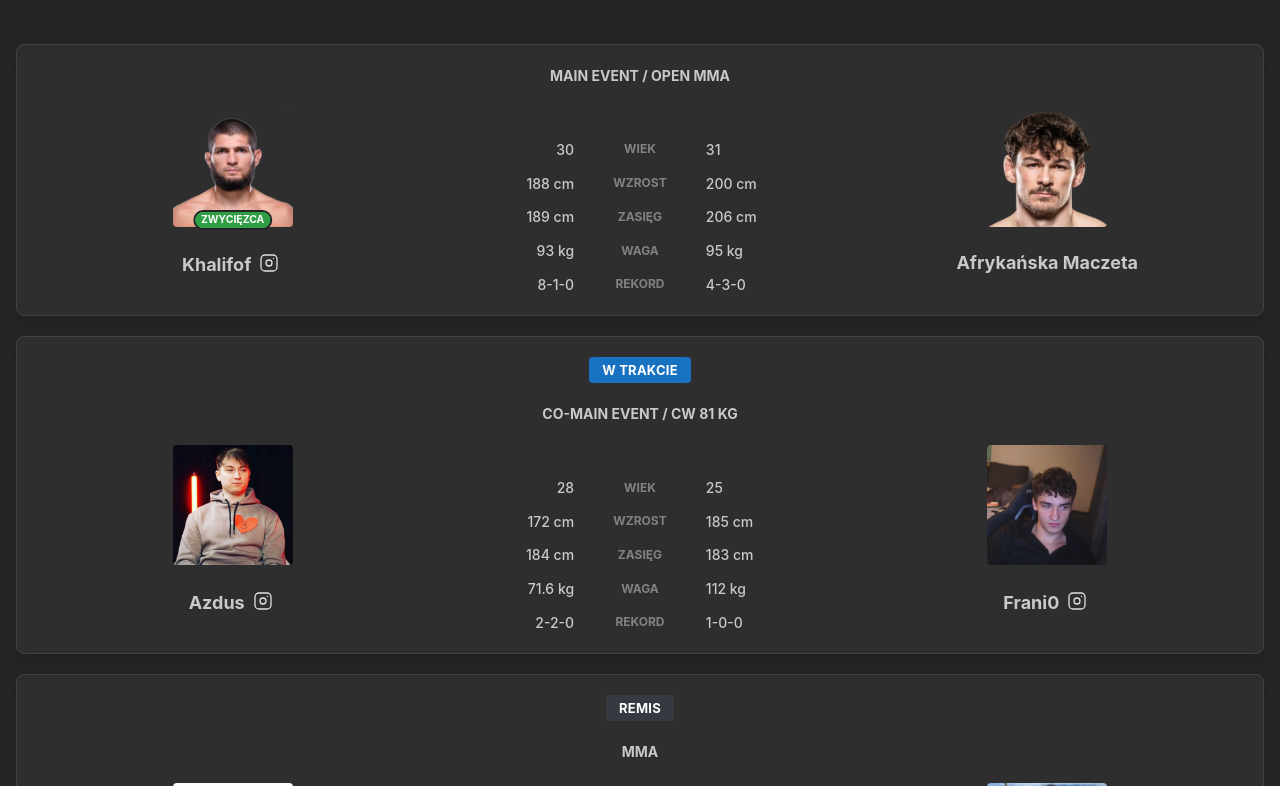
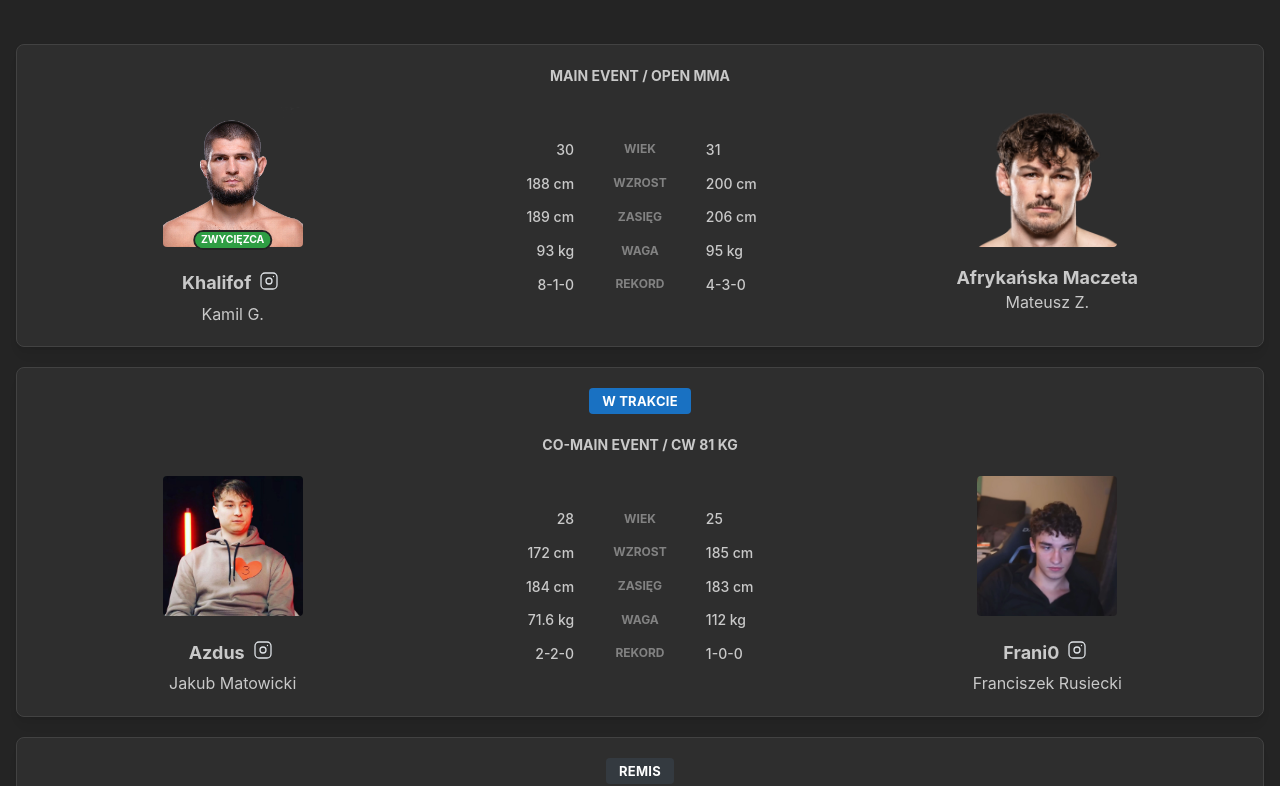
Before and after one commit to newbialywhodis/azdusmma, a Next.js app: page / in a window 1280 px wide. Shown: the part 1194-1980 px from the top of the page. Built offline with nearby package versions, Linux system fonts and the light colour scheme.

Commit message:
Dodanie realname zawodnikow i delikatnie powiekszenie zdjec

```diff
--- a/src/app/components/FightCard.tsx
+++ b/src/app/components/FightCard.tsx
@@ -14,8 +14,9 @@ interface FighterDisplayProps {
 function FighterDisplay({ fighter, fightStatus, isWinner }: FighterDisplayProps) {
   const theme = useMantineTheme();
   const isMobile = useMediaQuery(`(max-width: ${theme.breakpoints.sm})`);
-  const avatarSize = isMobile ? 100 : 120;
+  const avatarSize = isMobile ? 120 : 140;
   const nameTextSize = isMobile ? 'sm' : 'lg';
+  const realNameTextSize = isMobile ? 'sm' : 'md';
   const iconSize = isMobile ? 'sm' : 'md';
   const showWinnerIndicator = fightStatus === 'Finished' && isWinner;
 
@@ -45,8 +46,9 @@ function FighterDisplay({ fighter, fightStatus, isWinner }: FighterDisplayProps)
       >
         {avatarContent}
       </Indicator>
-      <Group justify="center" align="center" gap={4} mt="sm" wrap="nowrap">
-        <Text ta="center" fw={700} size={nameTextSize}>
+      <Stack align="center" gap={2} mt="xs">
+        <Group justify="center" align="center" gap={4} wrap="nowrap">
+          <Text ta="center" fw={700} size={nameTextSize} lh={1.2}>
             {fighter.name}
           </Text>
           {fighter.instagramUrl && (
@@ -57,6 +59,12 @@ function FighterDisplay({ fighter, fightStatus, isWinner }: FighterDisplayProps)
             </Anchor>
           )}
         </Group>
+        {fighter.realName && (
+          <Text ta="center" fz={realNameTextSize} fw={400}>
+            {fighter.realName}
+          </Text>
+        )}
+      </Stack>
     </Stack>
   );
 }
--- a/src/app/data/eventData.ts
+++ b/src/app/data/eventData.ts
@@ -1,5 +1,6 @@
 export interface Fighter {
   name: string;
+  realName?: string;
   image?: string;
   age?: number;
   height?: number;
@@ -59,11 +60,13 @@ export const fights: Fight[] = [
     id: 1,
     fighter1: {
         name: 'Khalifof',
+        realName: 'Kamil G.',
         image: '/images/fighter1.png',
         age: 30, height: 188, reach: 189, weight: 93, record: '8-1-0', instagramUrl: 'https://instagram.com/khalifof'
     },
     fighter2: {
         name: 'Afrykańska Maczeta',
+        realName: 'Mateusz Z.',
         image: '/images/fighter2.png',
         age: 31, height: 200, reach: 206, weight: 95, record: '4-3-0'
     },
@@ -76,11 +79,13 @@ export const fights: Fight[] = [
     id: 2,
     fighter1: {
         name: 'Azdus',
+        realName: 'Jakub Matowicki',
         image: '/images/fighter3.jpg',
         age: 28, height: 172, reach: 184, weight: 71.6, record: '2-2-0', instagramUrl: 'https://instagram.com/azdus'
     },
     fighter2: {
         name: 'Frani0',
+        realName: 'Franciszek Rusiecki',
         image: '/images/fighter4.jpg',
         age: 25, height: 185, reach: 183, weight: 112, record: '1-0-0', instagramUrl: 'https://instagram.com/frani0'
     },
```
Lines whose indentation alone changed are shown as unchanged.
